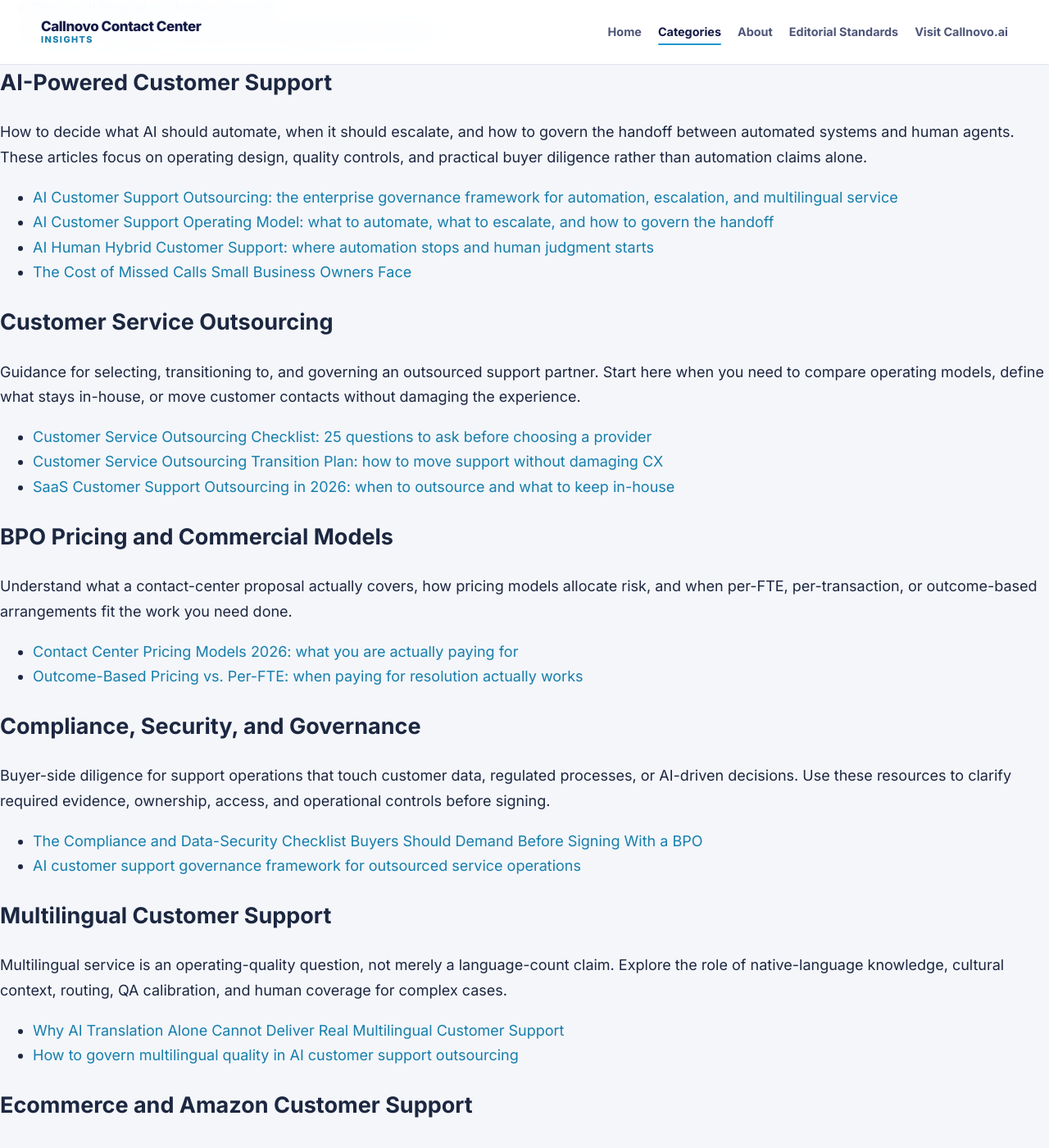
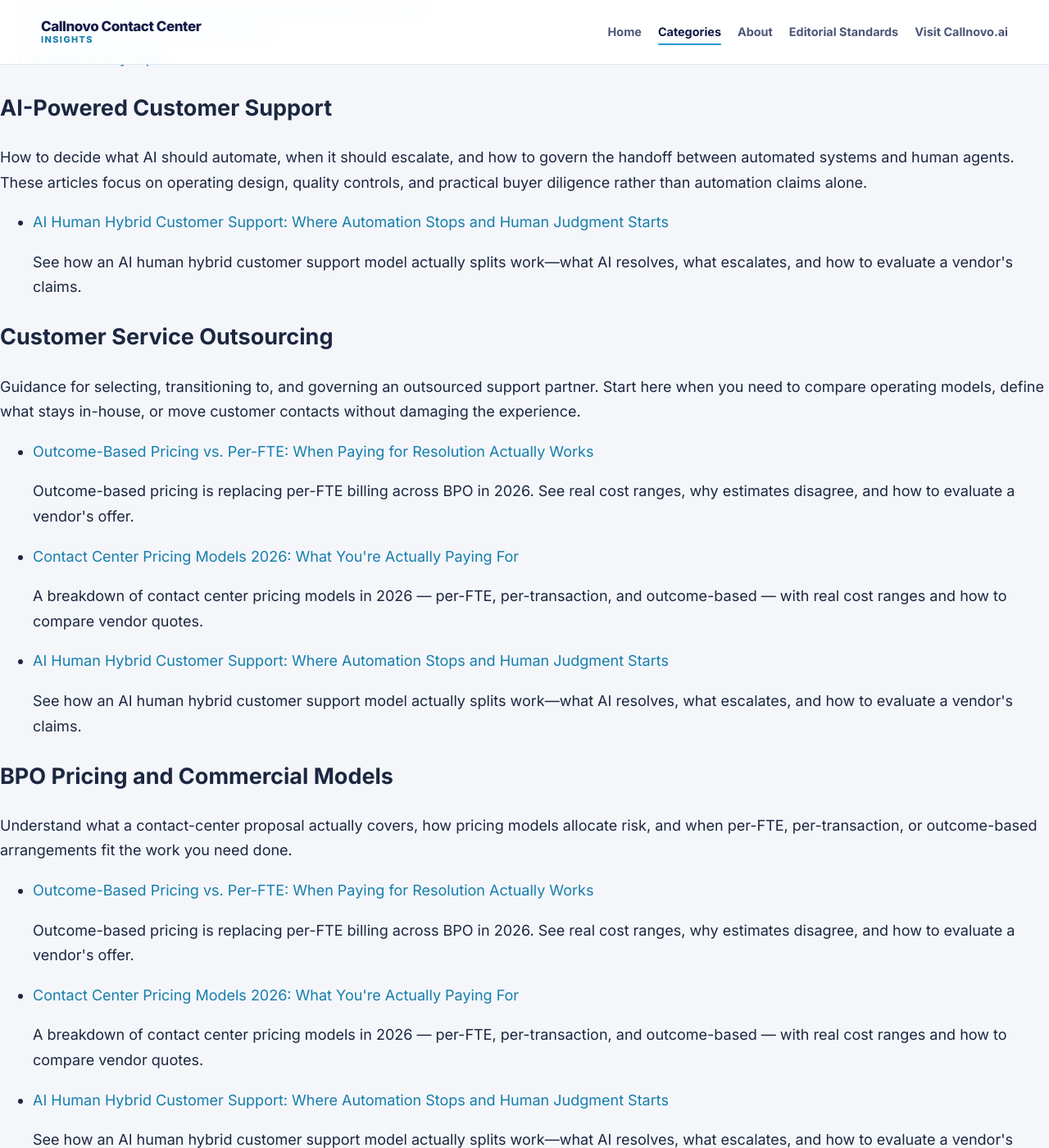
Before and after one commit to callnovo-cc/blog, a Jekyll site: the page built from categories.html, in a window 1280 px wide and 1400 px high, scrolled down 439 px. Shown: the whole window at 82% size. Built offline with Jekyll 4.4.1, drawn with Linux system fonts in a browser that asks for light colours; some of the changed text lies outside the part shown.

Commit message:
Automate category hub with curated pillars and topics

```diff
--- a/categories.html
+++ b/categories.html
@@ -8,87 +8,145 @@ permalink: /categories/
 <section class="archive-hero">
   <p class="eyebrow">Callnovo Insights</p>
   <h1>Customer Support, BPO, and AI CX Insights</h1>
-  <p>Practical analysis for teams evaluating customer service outsourcing, AI-powered support, multilingual operations, BPO pricing, compliance, and contact-center delivery. Browse by the decision you are working through, then move into the articles most relevant to that question.</p>
+  <p>Practical analysis for teams evaluating customer service outsourcing, AI-powered support, multilingual operations, BPO pricing, compliance, and contact-center delivery. Browse by the decision you are working through, then move into the newest relevant articles.</p>
 </section>
 
 <section class="topic-hub" aria-labelledby="start-here">
   <h2 id="start-here">Start with your decision</h2>
   <ul>
+    <li><a href="#ai-powered-customer-support">Design AI automation and human escalation</a></li>
     <li><a href="#customer-service-outsourcing">Evaluate a customer service outsourcing partner</a></li>
-    <li><a href="#ai-powered-customer-support">Design AI automation and human escalation</a></li>
     <li><a href="#bpo-pricing-and-commercial-models">Compare BPO pricing and commercial models</a></li>
+    <li><a href="#compliance-security-and-governance">Assess compliance, security, and AI governance controls</a></li>
     <li><a href="#multilingual-customer-support">Plan multilingual customer support</a></li>
-    <li><a href="#compliance-security-and-governance">Assess compliance, security, and AI governance controls</a></li>
+    <li><a href="#all-topics">Browse every topic</a></li>
   </ul>
 </section>
+
+{% assign all_posts = site.posts %}
 
 <section class="topic-hub" id="ai-powered-customer-support">
   <h2>AI-Powered Customer Support</h2>
   <p>How to decide what AI should automate, when it should escalate, and how to govern the handoff between automated systems and human agents. These articles focus on operating design, quality controls, and practical buyer diligence rather than automation claims alone.</p>
-  <ul>
-    <li><a href="{{ '/2026/08/31/ai-customer-support-outsourcing-governance/' | relative_url }}">AI Customer Support Outsourcing: the enterprise governance framework for automation, escalation, and multilingual service</a></li>
-    <li><a href="{{ '/2026/08/28/ai-customer-support-operating-model/' | relative_url }}">AI Customer Support Operating Model: what to automate, what to escalate, and how to govern the handoff</a></li>
-    <li><a href="{{ '/2026/08/17/ai-human-hybrid-customer-support/' | relative_url }}">AI Human Hybrid Customer Support: where automation stops and human judgment starts</a></li>
-    <li><a href="{{ '/2026/08/25/ai-receptionist-missed-call-cost/' | relative_url }}">The Cost of Missed Calls Small Business Owners Face</a></li>
+  <ul class="topic-article-list">
+    {% for post in all_posts %}
+      {% if post.categories contains 'ai' or post.categories contains 'automation' %}
+        <li>
+          <a href="{{ post.url | relative_url }}">{{ post.title }}</a>
+          {% if post.description %}<p>{{ post.description }}</p>{% endif %}
+        </li>
+      {% endif %}
+    {% endfor %}
   </ul>
 </section>
 
 <section class="topic-hub" id="customer-service-outsourcing">
   <h2>Customer Service Outsourcing</h2>
   <p>Guidance for selecting, transitioning to, and governing an outsourced support partner. Start here when you need to compare operating models, define what stays in-house, or move customer contacts without damaging the experience.</p>
-  <ul>
-    <li><a href="{{ '/2026/08/26/customer-service-outsourcing-checklist/' | relative_url }}">Customer Service Outsourcing Checklist: 25 questions to ask before choosing a provider</a></li>
-    <li><a href="{{ '/2026/08/28/customer-service-outsourcing-transition-plan/' | relative_url }}">Customer Service Outsourcing Transition Plan: how to move support without damaging CX</a></li>
-    <li><a href="{{ '/2026/08/27/saas-support-outsourcing-2026/' | relative_url }}">SaaS Customer Support Outsourcing in 2026: when to outsource and what to keep in-house</a></li>
+  <ul class="topic-article-list">
+    {% for post in all_posts %}
+      {% if post.categories contains 'outsourcing' or post.categories contains 'customer-support' %}
+        <li>
+          <a href="{{ post.url | relative_url }}">{{ post.title }}</a>
+          {% if post.description %}<p>{{ post.description }}</p>{% endif %}
+        </li>
+      {% endif %}
+    {% endfor %}
   </ul>
 </section>
 
 <section class="topic-hub" id="bpo-pricing-and-commercial-models">
   <h2>BPO Pricing and Commercial Models</h2>
   <p>Understand what a contact-center proposal actually covers, how pricing models allocate risk, and when per-FTE, per-transaction, or outcome-based arrangements fit the work you need done.</p>
-  <ul>
-    <li><a href="{{ '/2026/08/17/contact-center-pricing-models-2026/' | relative_url }}">Contact Center Pricing Models 2026: what you are actually paying for</a></li>
-    <li><a href="{{ '/2026/08/17/outcome-based-pricing-bpo-2026/' | relative_url }}">Outcome-Based Pricing vs. Per-FTE: when paying for resolution actually works</a></li>
+  <ul class="topic-article-list">
+    {% for post in all_posts %}
+      {% if post.categories contains 'pricing' or post.categories contains 'bpo' %}
+        <li>
+          <a href="{{ post.url | relative_url }}">{{ post.title }}</a>
+          {% if post.description %}<p>{{ post.description }}</p>{% endif %}
+        </li>
+      {% endif %}
+    {% endfor %}
   </ul>
 </section>
 
 <section class="topic-hub" id="compliance-security-and-governance">
   <h2>Compliance, Security, and Governance</h2>
   <p>Buyer-side diligence for support operations that touch customer data, regulated processes, or AI-driven decisions. Use these resources to clarify required evidence, ownership, access, and operational controls before signing.</p>
-  <ul>
-    <li><a href="{{ '/2026/08/21/bpo-compliance-data-security-checklist/' | relative_url }}">The Compliance and Data-Security Checklist Buyers Should Demand Before Signing With a BPO</a></li>
-    <li><a href="{{ '/2026/08/31/ai-customer-support-outsourcing-governance/' | relative_url }}">AI customer support governance framework for outsourced service operations</a></li>
+  <ul class="topic-article-list">
+    {% for post in all_posts %}
+      {% if post.categories contains 'compliance' or post.categories contains 'security' or post.categories contains 'governance' %}
+        <li>
+          <a href="{{ post.url | relative_url }}">{{ post.title }}</a>
+          {% if post.description %}<p>{{ post.description }}</p>{% endif %}
+        </li>
+      {% endif %}
+    {% endfor %}
   </ul>
 </section>
 
 <section class="topic-hub" id="multilingual-customer-support">
   <h2>Multilingual Customer Support</h2>
   <p>Multilingual service is an operating-quality question, not merely a language-count claim. Explore the role of native-language knowledge, cultural context, routing, QA calibration, and human coverage for complex cases.</p>
-  <ul>
-    <li><a href="{{ '/2026/08/24/multilingual-ai-translation-customer-support/' | relative_url }}">Why AI Translation Alone Cannot Deliver Real Multilingual Customer Support</a></li>
-    <li><a href="{{ '/2026/08/31/ai-customer-support-outsourcing-governance/' | relative_url }}">How to govern multilingual quality in AI customer support outsourcing</a></li>
+  <ul class="topic-article-list">
+    {% for post in all_posts %}
+      {% if post.categories contains 'multilingual' or post.categories contains 'translation' %}
+        <li>
+          <a href="{{ post.url | relative_url }}">{{ post.title }}</a>
+          {% if post.description %}<p>{{ post.description }}</p>{% endif %}
+        </li>
+      {% endif %}
+    {% endfor %}
   </ul>
 </section>
 
 <section class="topic-hub" id="ecommerce-and-amazon-customer-support">
   <h2>Ecommerce and Amazon Customer Support</h2>
   <p>Support performance can affect seller feedback, reviews, buyer trust, and marketplace outcomes. These resources examine where ecommerce support breaks and what an operating model needs to protect the customer experience.</p>
-  <ul>
-    <li><a href="{{ '/2026/08/25/amazon-seller-support-pattern/' | relative_url }}">Amazon Seller Customer Support Outsourcing: what sellers get wrong until it costs them Buy Box or reviews</a></li>
+  <ul class="topic-article-list">
+    {% for post in all_posts %}
+      {% if post.categories contains 'ecommerce' or post.categories contains 'amazon' or post.categories contains 'marketplace' %}
+        <li>
+          <a href="{{ post.url | relative_url }}">{{ post.title }}</a>
+          {% if post.description %}<p>{{ post.description }}</p>{% endif %}
+        </li>
+      {% endif %}
+    {% endfor %}
   </ul>
 </section>
 
 <section class="topic-hub" id="contact-center-operations">
   <h2>Contact Center Operations</h2>
   <p>Implementation, escalation, handoffs, QA, staffing, and continuity are where a support strategy becomes a working operation. These articles cover the operational details that determine whether the model holds up in production.</p>
-  <ul>
-    <li><a href="{{ '/2026/08/28/customer-service-outsourcing-transition-plan/' | relative_url }}">How to transition outsourced customer service without damaging CX</a></li>
-    <li><a href="{{ '/2026/08/28/ai-customer-support-operating-model/' | relative_url }}">Operating model for AI-to-human customer-support handoffs</a></li>
-    <li><a href="{{ '/2026/08/17/ai-human-hybrid-customer-support/' | relative_url }}">Building an AI-human hybrid customer-support model</a></li>
+  <ul class="topic-article-list">
+    {% for post in all_posts %}
+      {% if post.categories contains 'contact-center' or post.categories contains 'operations' %}
+        <li>
+          <a href="{{ post.url | relative_url }}">{{ post.title }}</a>
+          {% if post.description %}<p>{{ post.description }}</p>{% endif %}
+        </li>
+      {% endif %}
+    {% endfor %}
   </ul>
 </section>
 
-<section class="topic-hub">
-  <h2>Browse every article</h2>
-  <p>For the complete archive, including articles that span more than one operating topic, visit the <a href="{{ '/' | relative_url }}">Callnovo Contact Center Blog homepage</a>.</p>
+<section class="topic-hub" id="all-topics">
+  <h2>All Topics</h2>
+  <p>Every topic below is generated from the categories assigned to published Callnovo articles. New published articles appear automatically in their matching topic after the next GitHub Pages build.</p>
+  {% assign category_pairs = site.categories | sort %}
+  {% for category in category_pairs %}
+    {% assign category_name = category[0] %}
+    {% assign category_posts = category[1] %}
+    <section class="topic-directory-entry" id="topic-{{ category_name | slugify }}">
+      <h3>{{ category_name | replace: '-', ' ' | capitalize }}</h3>
+      <ul class="topic-article-list">
+        {% for post in category_posts %}
+          <li>
+            <a href="{{ post.url | relative_url }}">{{ post.title }}</a>
+            {% if post.description %}<p>{{ post.description }}</p>{% endif %}
+          </li>
+        {% endfor %}
+      </ul>
+    </section>
+  {% endfor %}
 </section>
```
